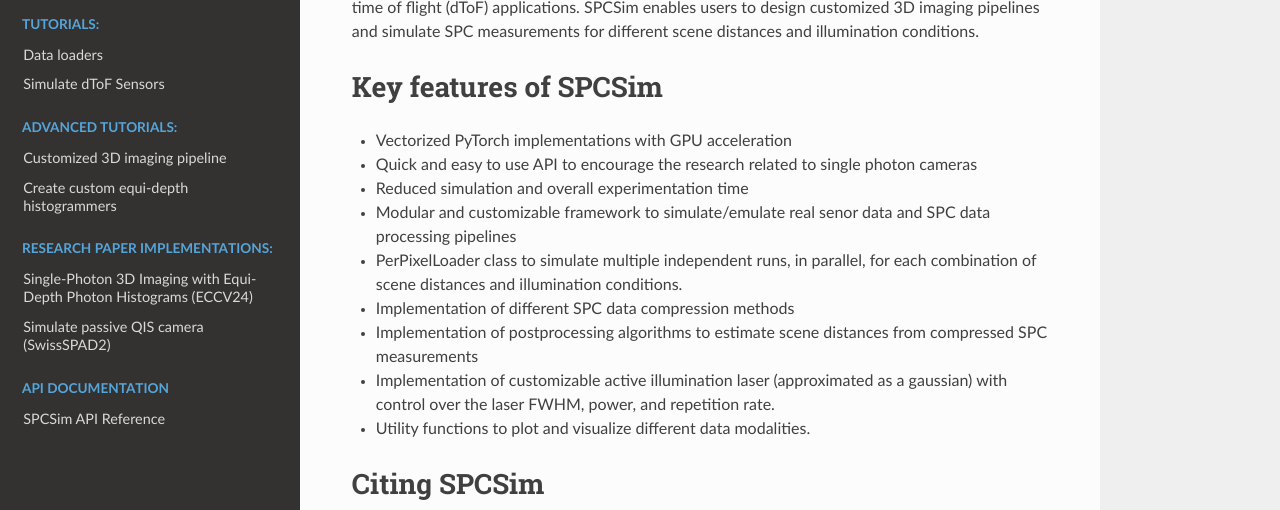
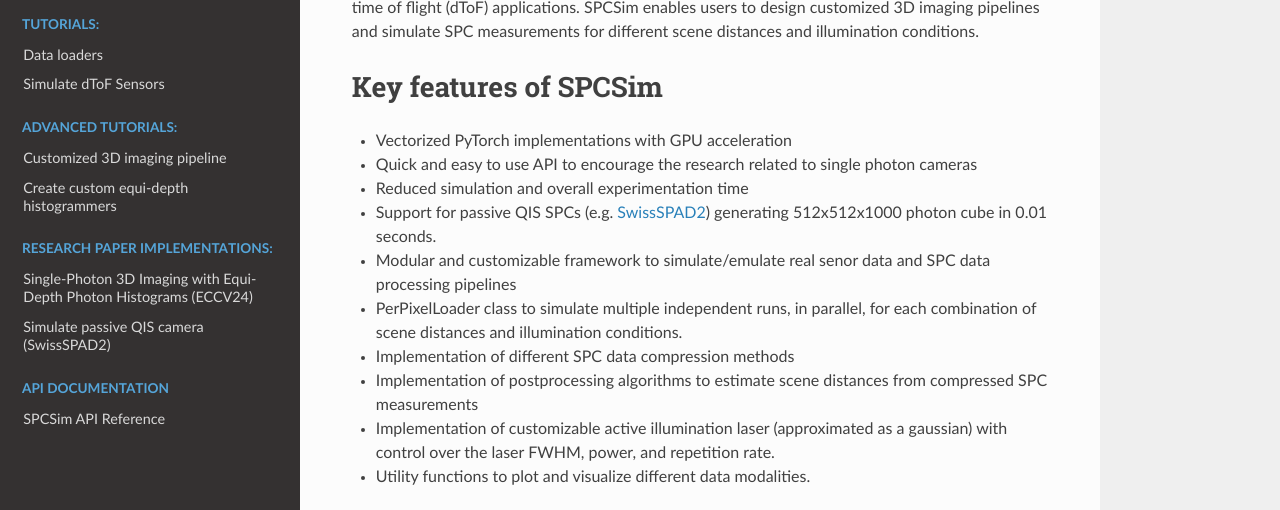
Before and after one commit to kaustubh-sadekar/SPCSimLib, a plain HTML site: page docs/index.html in a window 1280 px wide. Shown: the part 212-722 px from the top of the page. Drawn offline with nearby package versions, Linux system fonts and the light colour scheme.

Commit message:
Update index.html

```diff
--- a/docs/index.html
+++ b/docs/index.html
@@ -105,6 +105,7 @@ SPCSim enables users to design customized 3D imaging pipelines and simulate SPC
 <li><p>Vectorized PyTorch implementations with GPU acceleration</p></li>
 <li><p>Quick and easy to use API to encourage the research related to single photon cameras</p></li>
 <li><p>Reduced simulation and overall experimentation time</p></li>
+<li><p>Support for passive QIS SPCs (e.g. <a href="https://kaustubh-sadekar.github.io/SPCSimLib/notebooks/Simulate_SwisSPAD2.html">SwissSPAD2</a>) generating 512x512x1000 photon cube in 0.01 seconds.</p></li>
 <li><p>Modular and customizable framework to simulate/emulate real senor data and SPC data processing pipelines</p></li>
 <li><p>PerPixelLoader class to simulate multiple independent runs, in parallel, for each combination of scene distances and illumination conditions.</p></li>
 <li><p>Implementation of different SPC data compression methods</p></li>
```
